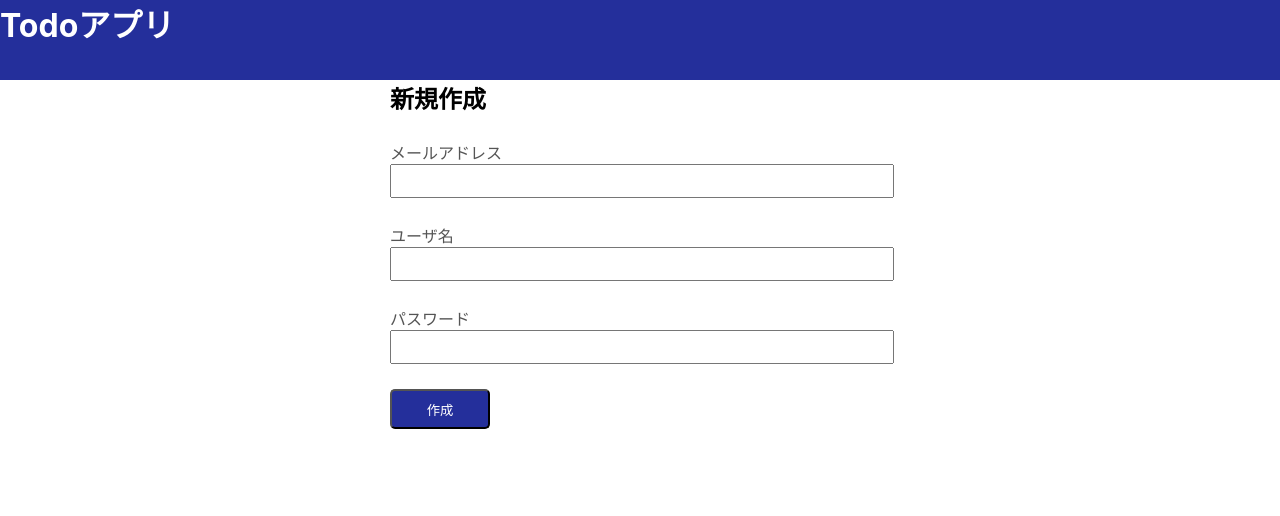
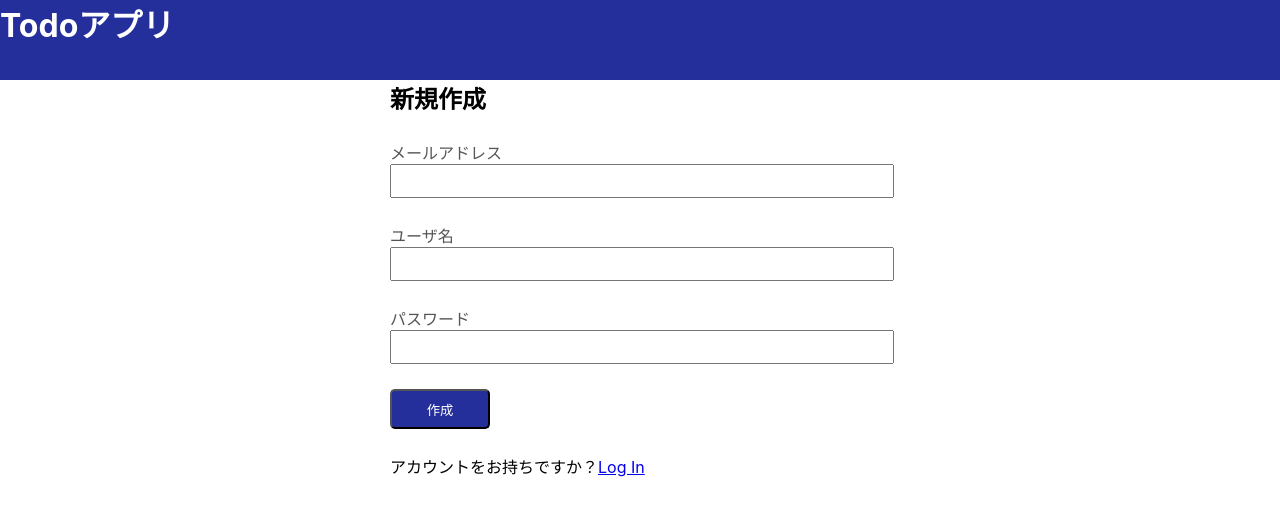
Before and after one commit to norm02/react-fundamental-stations03, a React (Create React App) app: page /signup in a window 1280 px wide. Shown: the top 516 px of the page. Built offline with nearby package versions, Linux system fonts and the light colour scheme; no server answers.

Commit message:
ディレクトリのimport修正

```diff
--- a/package.json
+++ b/package.json
@@ -9,10 +9,12 @@
     "@testing-library/react": "^14.0.0",
     "@testing-library/user-event": "^14.4.3",
     "axios": "^1.3.5",
+    "compressorjs": "^1.2.1",
     "dayjs": "^1.11.7",
     "react": "^18.2.0",
     "react-cookie": "^4.1.1",
     "react-dom": "^18.2.0",
+    "react-icons": "^4.8.0",
     "react-redux": "^8.0.5",
     "react-responsive": "^9.0.2",
     "react-router-dom": "^6.10.0",
--- a/src/components/Header.jsx
+++ b/src/components/Header.jsx
@@ -1,8 +1,8 @@
 import { useCookies } from "react-cookie";
 import { useSelector, useDispatch } from "react-redux/es/exports";
 import { useNavigate } from "react-router-dom";
-import { signOut } from "authSlice";
-import "components/Header.scss";
+import { signOut } from "../authSlice";
+import "./Header.scss";
 
 export const Header = () => {
   const auth = useSelector((state) => state.auth.isSignIn);
--- a/src/index.js
+++ b/src/index.js
@@ -1,7 +1,7 @@
 import React from "react";
 import ReactDOM from "react-dom/client";
-import "index.css";
-import App from "App";
+import "./index.css";
+import App from "./App";
 import reportWebVitals from "./reportWebVitals";
 import { CookiesProvider } from "react-cookie";
 import { Provider } from "react-redux";
--- a/src/pages/Home.jsx
+++ b/src/pages/Home.jsx
@@ -1,5 +1,5 @@
 import { Link } from "react-router-dom";
-import { Header } from "components/Header";
+import { Header } from "../components/Header";
 import "./Home.scss";
 
 export const Home = () => {
--- a/src/pages/signUp.jsx
+++ b/src/pages/signUp.jsx
@@ -3,9 +3,10 @@ import { useState } from "react";
 import { useCookies } from "react-cookie";
 import { useSelector, useDispatch } from "react-redux";
 import { useNavigate, Navigate } from "react-router-dom";
-import { signIn } from "authSlice";
-import { Header } from "components/Header";
-import { url } from "const";
+import { signIn } from "../authSlice";
+import { Header } from "../components/Header";
+import { url } from "../const";
+import { Link } from "react-router-dom";
 import "./SignUp.scss";
 
 export const SignUp = () => {
@@ -22,8 +23,8 @@ export const SignUp = () => {
   const handlePasswordChange = (e) => setPassword(e.target.value);
   const onSignUp = () => {
     const data = {
+      name,
       email,
-      name,
       password,
     };
 
@@ -76,6 +77,10 @@ export const SignUp = () => {
             作成
           </button>
         </form>
+        <p>
+          アカウントをお持ちですか？
+          <Link to="/login">Log In</Link>
+        </p>
       </main>
     </div>
   );
```
Also changed, not shown: src/pages/LogIn.jsx (+4 -4 lines), src/routes/Router.jsx (+4 -4 lines), 2 other files (tests, documents, lock files or other folders).
